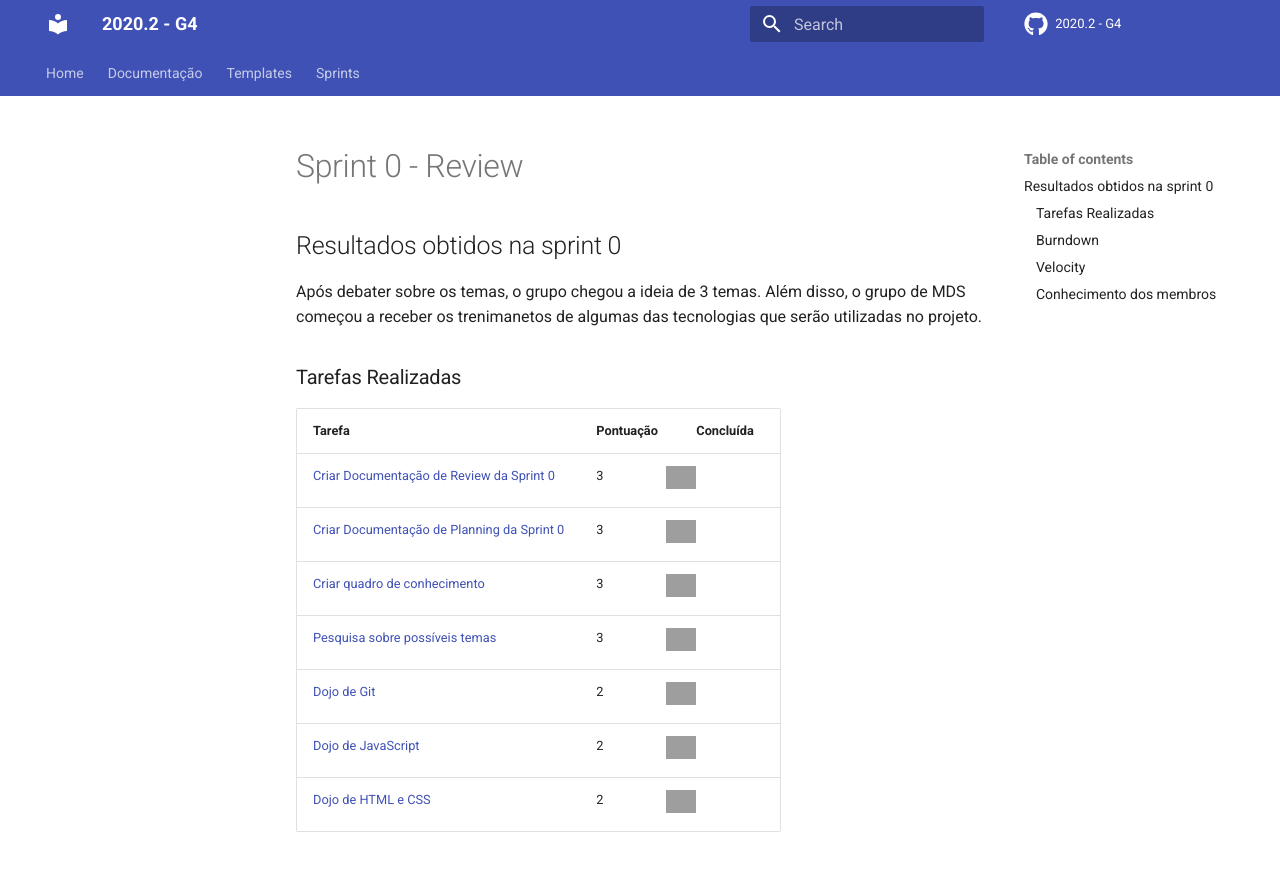
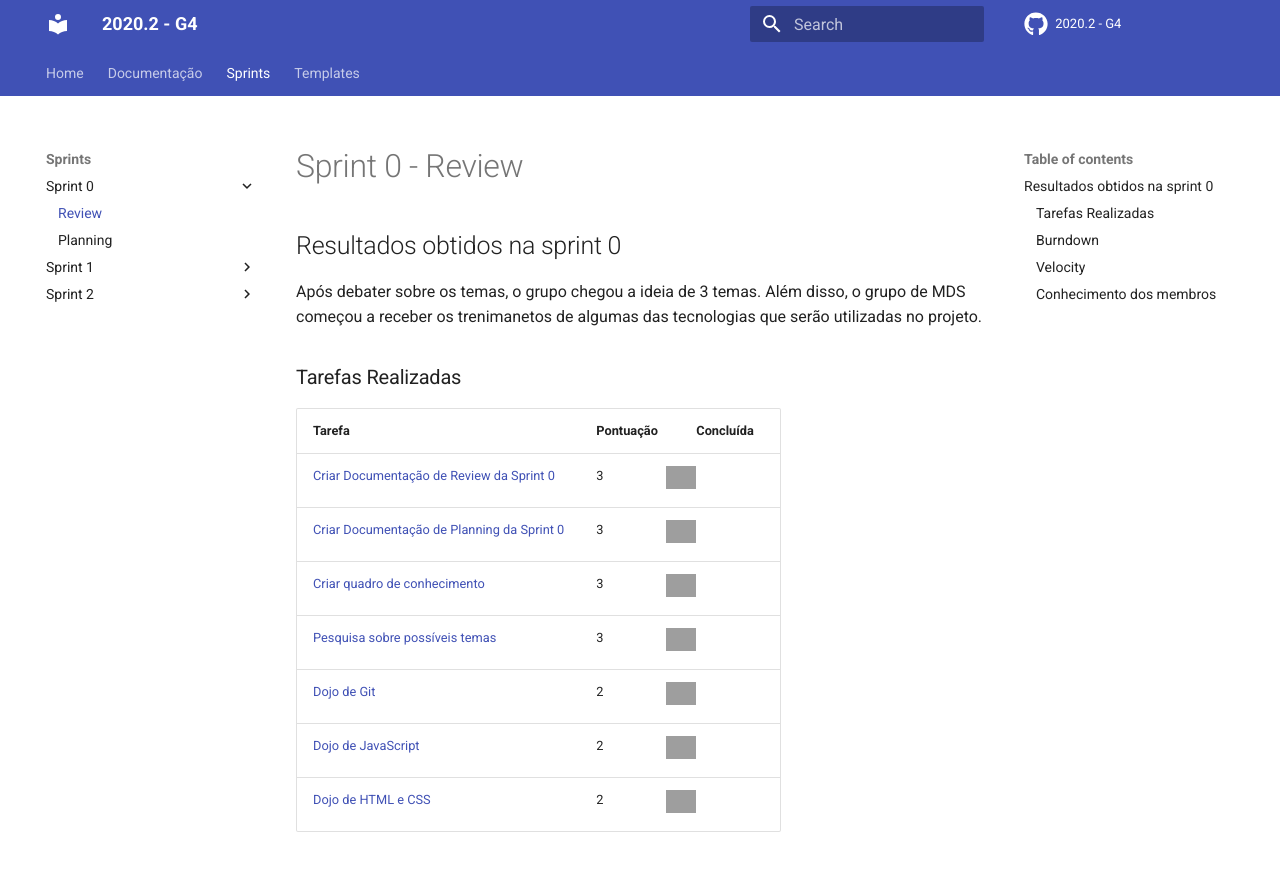
Before and after one commit to fga-eps-mds/2020-2-SiGeD, an MkDocs documentation site: the page built from docs/sprints/sprint0/sprint0_review.md, in a window 1280 px wide and 900 px high. Shown: the top 871 px of the window. Built offline with MkDocs 1.6.1 and Material for MkDocs 9.7.7, drawn with Linux system fonts in a browser that asks for light colours; comment, search, counter and statistics services are not loaded; grey boxes are pictures that could not be loaded.

Commit message:
Add sprint 0 to sprint menu

```diff
--- a/mkdocs.yml
+++ b/mkdocs.yml
@@ -16,16 +16,19 @@ nav:
   - Documentação:
     - home.md
     - Equipe: team.md
+  - Sprints:
+    - Sprint 0:
+      - Review: sprints/sprint0/sprint0_review.md
+      - Planning: sprints/sprint0/sprint0_planning.md
+    - Sprint 1:
+      - Review: sprints/sprint1/sprint1_review.md
+      - Planning: sprints/sprint1/sprint1_planning.md
+    - Sprint 2:
+      - Review: sprints/sprint1/sprint1_review.md
+      - Planning: sprints/sprint2/sprint2_planning.md
   - Templates:
     - Planning: template_docs/template_planning.md
     - Review: template_docs/template_review.md
-  - Sprints:
-    - Sprint1:
-      - Review: sprints/sprint1/sprint1_review.md
-      - Planning: sprints/sprint1/sprint1_planning.md
-    - Sprint2:
-      - Review: sprints/sprint1/sprint1_review.md
-      - Planning: sprints/sprint2/sprint2_planning.md
 
 theme:
   name: 'material'
```
